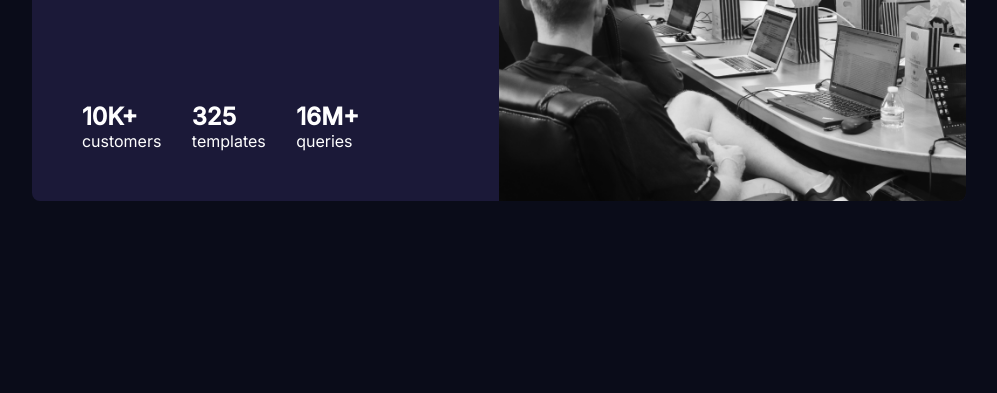
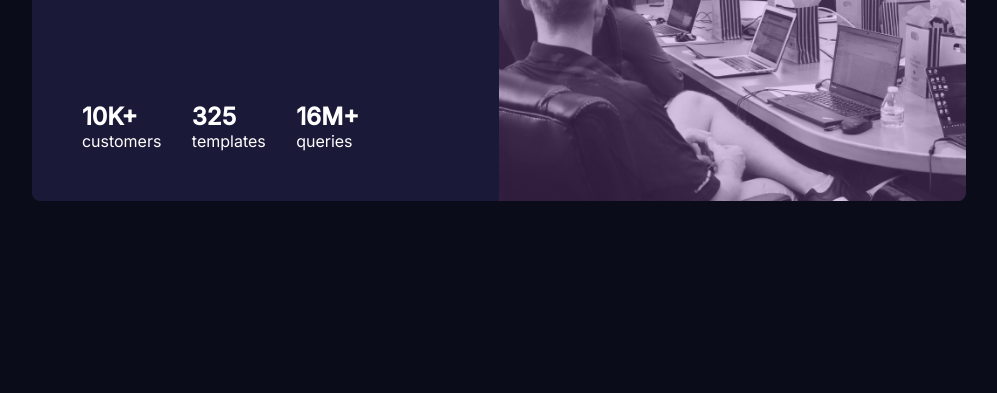
Before and after one commit to ashiikkhan/Responsive-Header, a plain HTML site: page index.html in a window 1280 px wide. Shown: the part 407-800 px from the top of the page, without its empty margins (141-1138 px from the left). Drawn offline with Linux system fonts and the light colour scheme.

Commit message:
overlay added

```diff
--- a/index.html
+++ b/index.html
@@ -40,6 +40,7 @@
           </div>
         </div>
         <div class="card__image">
+          <div class="image__overlay"></div>
           <img src="./assets/meeting 1.png" alt="meeting-picute" />
         </div>
       </div>
--- a/style.css
+++ b/style.css
@@ -6,6 +6,7 @@
   --off-white: #bebebe;
   --primary-font: 'Inter', sans-serif;
   --secondary-font: 'Lexend Deca', sans-serif;
+  --overlay: #aa5cdb40;
 }
 
 * {
@@ -55,6 +56,7 @@ body {
 .card__image {
   width: 50%;
   height: 100%;
+  position: relative;
 }
 
 .card__image img {
@@ -62,6 +64,15 @@ body {
   height: 100%;
   object-fit: cover;
   object-position: left;
+}
+.image__overlay {
+  width: 100%;
+  height: 100%;
+  background: var(--overlay);
+  position: absolute;
+  top: 0;
+  right: 0;
+  z-index: 500;
 }
 
 @media screen and (max-width: 1200px) {
```
